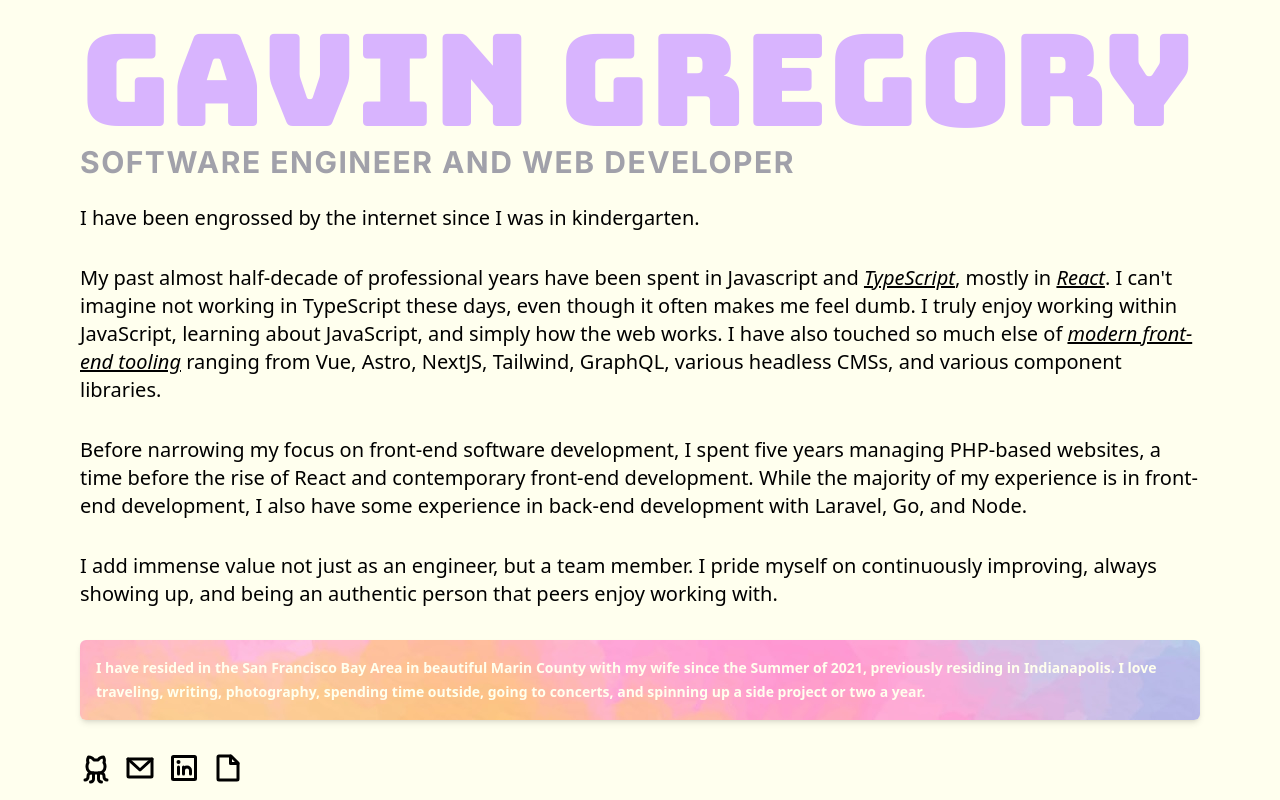
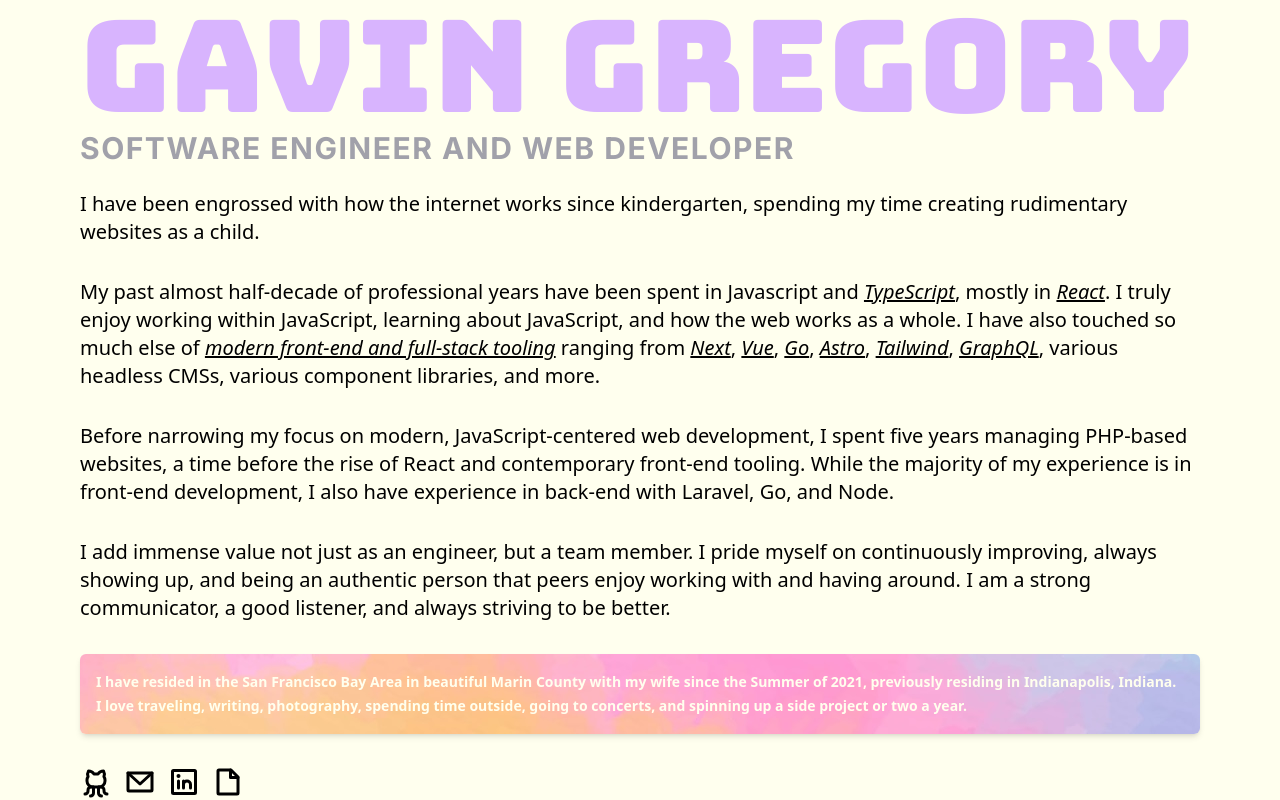
Before and after one commit to gavgrego/gavins-page, a Next.js app: page / in a window 1280 px wide. Built offline with nearby package versions, Linux system fonts and the light colour scheme.

Commit message:
update homepage content

```diff
--- a/app/page.tsx
+++ b/app/page.tsx
@@ -12,36 +12,40 @@ const Home = () => {
         </div>
 
         <div className="flex flex-col gap-8 text-xl">
-          <p>I have been engrossed by the internet since I was in kindergarten.</p>
+          <p>
+            I have been engrossed with how the internet works since kindergarten, spending my time
+            creating rudimentary websites as a child.
+          </p>
 
           <p>
             My past almost half-decade of professional years have been spent in Javascript and{' '}
-            <em>TypeScript</em>, mostly in <em>React</em>. I can't imagine not working in TypeScript
-            these days, even though it often makes me feel dumb. I truly enjoy working within
-            JavaScript, learning about JavaScript, and simply how the web works. I have also touched
-            so much else of <em>modern front-end tooling</em> ranging from Vue, Astro, NextJS,
-            Tailwind, GraphQL, various headless CMSs, and various component libraries.
+            <em>TypeScript</em>, mostly in <em>React</em>. I truly enjoy working within JavaScript,
+            learning about JavaScript, and how the web works as a whole. I have also touched so much
+            else of <em>modern front-end and full-stack tooling</em> ranging from <em>Next</em>,{' '}
+            <em>Vue</em>, <em>Go</em>, <em>Astro</em>, <em>Tailwind</em>, <em>GraphQL</em>, various{' '}
+            headless CMSs, various component libraries, and more.
           </p>
 
           <p>
-            Before narrowing my focus on front-end software development, I spent five years managing
-            PHP-based websites, a time before the rise of React and contemporary front-end
-            development. While the majority of my experience is in front-end development, I also
-            have some experience in back-end development with Laravel, Go, and Node.
+            Before narrowing my focus on modern, JavaScript-centered web development, I spent five
+            years managing PHP-based websites, a time before the rise of React and contemporary
+            front-end tooling. While the majority of my experience is in front-end development, I
+            also have experience in back-end with Laravel, Go, and Node.
           </p>
 
           <p>
             I add immense value not just as an engineer, but a team member. I pride myself on
             continuously improving, always showing up, and being an authentic person that peers
-            enjoy working with.
+            enjoy working with and having around. I am a strong communicator, a good listener, and
+            always striving to be better.
           </p>
 
           <div className="flex flex-row gap-4">
             <p className="bg-tie-dye bg-top rounded-md  font-semibold text-cream-100  text-sm p-4 leading-6 shadow-md">
               I have resided in the San Francisco Bay Area in beautiful Marin County with my wife
-              since the Summer of 2021, previously residing in Indianapolis. I love traveling,
-              writing, photography, spending time outside, going to concerts, and spinning up a side
-              project or two a year.
+              since the Summer of 2021, previously residing in Indianapolis, Indiana. I love
+              traveling, writing, photography, spending time outside, going to concerts, and
+              spinning up a side project or two a year.
             </p>
           </div>
 
```
